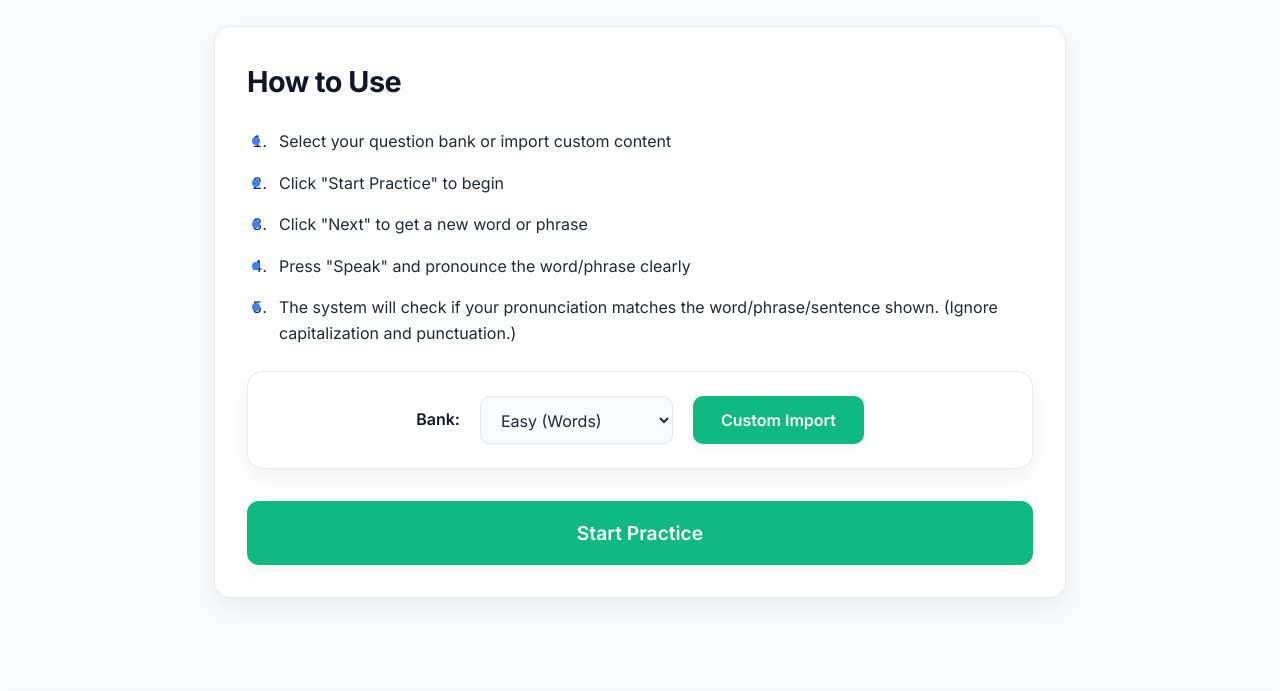
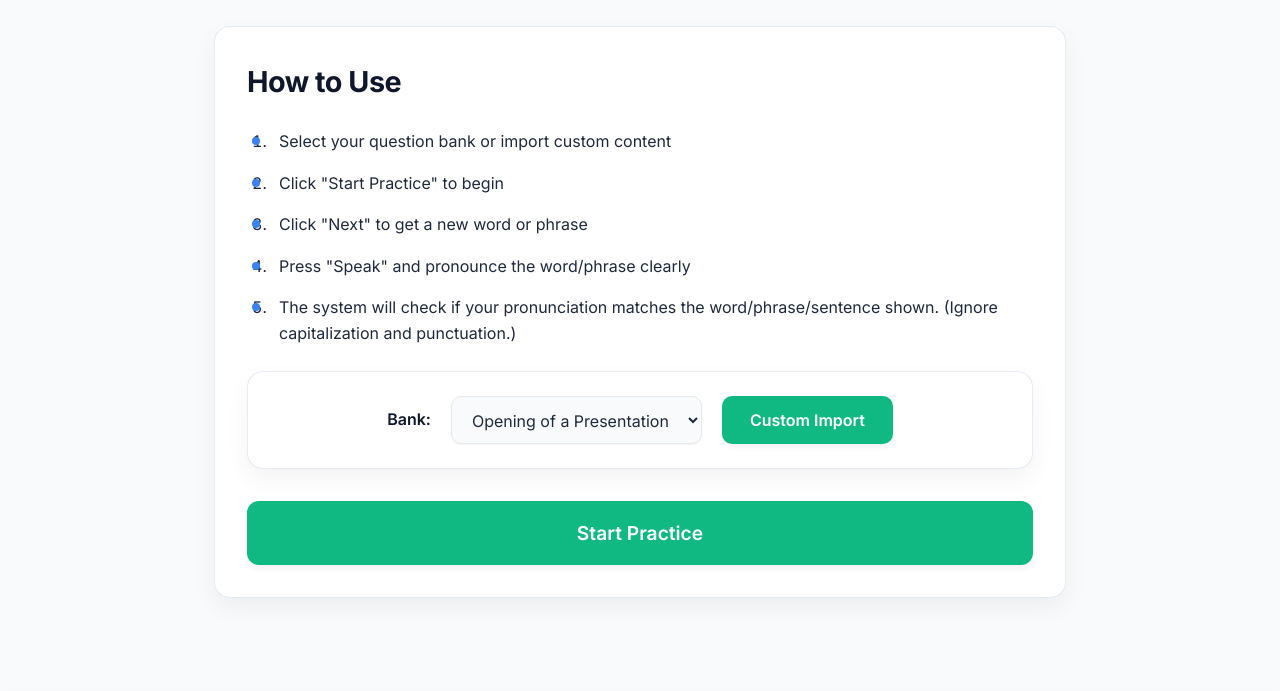
Before and after one commit to aaronshi1129/pronunciation-LTB1-2, a plain HTML site: page index.html in a window 1280 px wide. Shown: the part 134-825 px from the top of the page. Drawn offline with Linux system fonts and the light colour scheme.

Commit message:
Update index.html

```diff
--- a/index.html
+++ b/index.html
@@ -36,9 +36,9 @@
                     <div class="difficulty-selector">
                         <label for="home-difficulty">Bank:</label>
                         <select id="home-difficulty">
-                            <option value="easy">Easy (Words)</option>
-                            <option value="medium">Medium (Phrases)</option>
-                            <option value="hard">Hard (Sentences)</option>
+                            <option value="easy">Opening of a Presentation</option>
+                            <option value="medium">Body of a Presentation</option>
+                            <option value="hard">Closing of a Presentation</option>
                         </select>
                         <button id="home-custom-btn" class="btn custom-btn">Custom Import</button>
                     </div>
```
